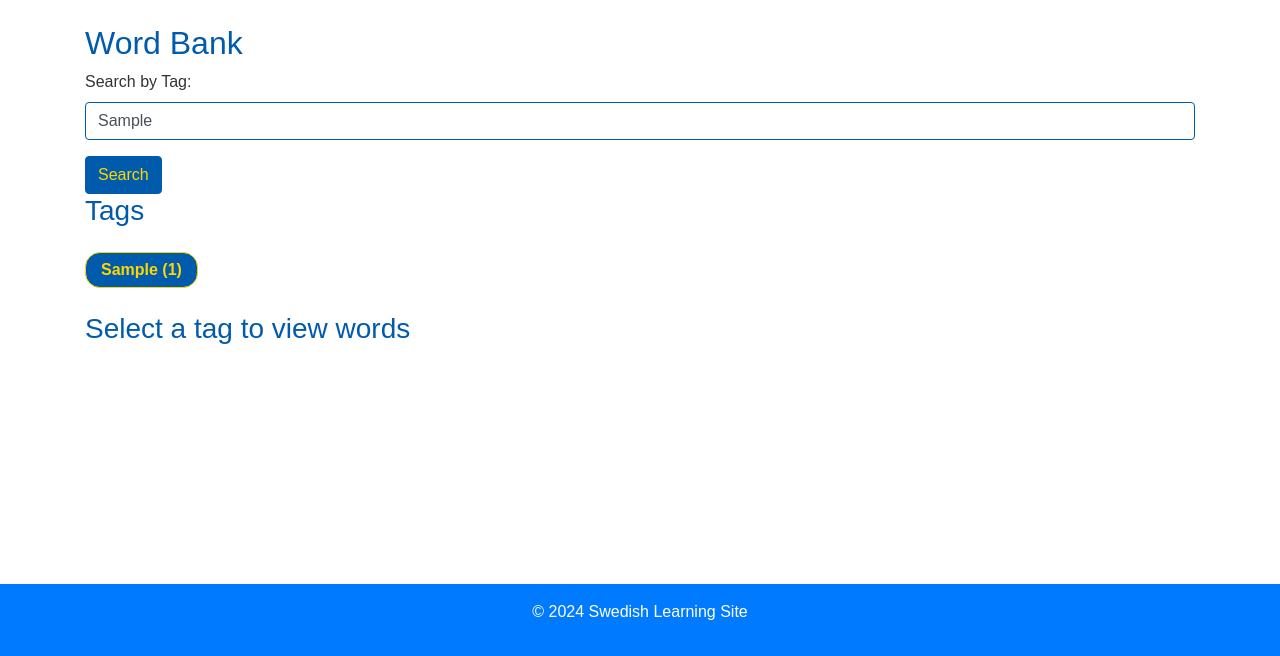
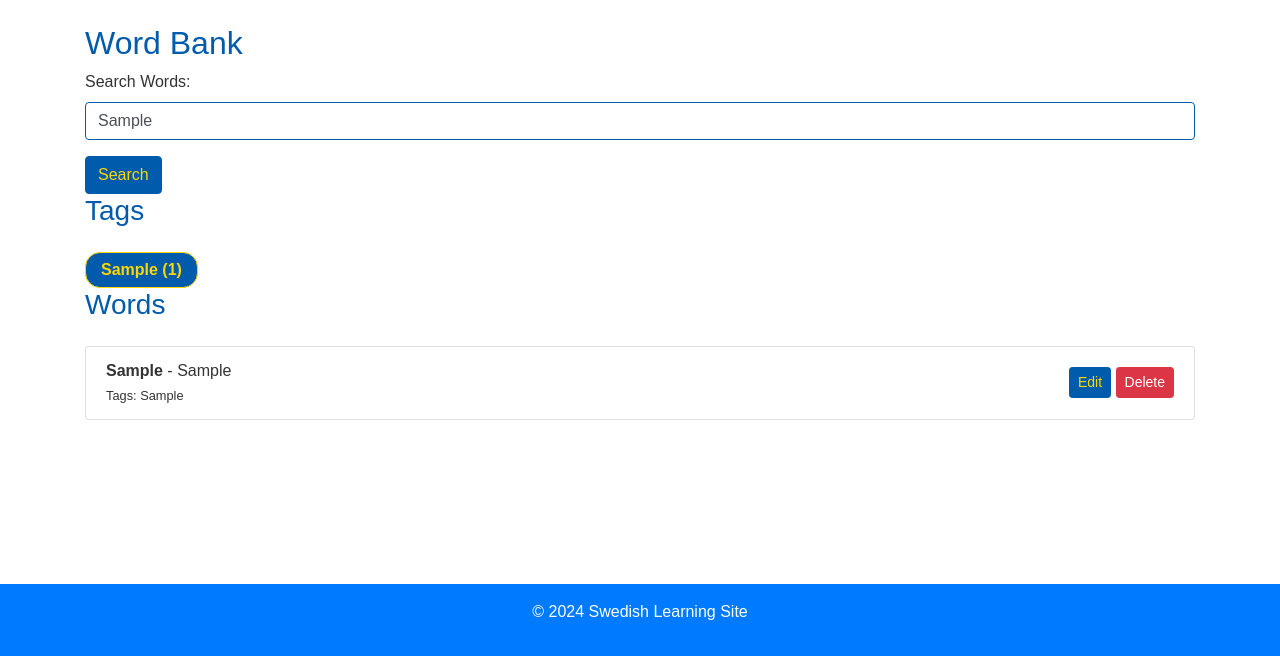
Before and after one commit to JerrickTram/JerrickTram.github.io, a Flask app: a page that uses app/templates/word_bank.html in a window 1280 px wide. Shown: the part 144-800 px from the top of the page. Run offline with Flask 3, Linux system fonts and the light colour scheme; tables that the repository leaves empty hold one stand-in row (values such as "Sample post"); some libraries are stand-ins or nearby versions.

Commit message:
improved word bank search to look for terms based on input fields

```diff
--- a/app/routes.py
+++ b/app/routes.py
@@ -131,11 +131,20 @@
 
 @bp.route('/word_bank')
 def word_bank():
-    tag = request.args.get('tag')
-    if tag:
-        words = Word.query.filter(Word.tags.contains(tag)).order_by(Word.swedish_word).all()
-    else:
-        words = []
+    search = request.args.get('search')
+    query = Word.query
+
+    if search:
+        search_pattern = f"%{search}%"
+        query = query.filter(
+            db.or_(
+                Word.tags.ilike(search_pattern),
+                Word.swedish_word.ilike(search_pattern),
+                Word.english_translation.ilike(search_pattern)
+            )
+        )
+
+    words = query.order_by(Word.swedish_word).all() if search else []
 
     all_words = Word.query.all()
     # Count tags
@@ -149,4 +158,4 @@
     # Sort tags by frequency
     sorted_tags = sorted(tag_counts.items(), key=lambda x: x[1], reverse=True)
 
-    return render_template('word_bank.html', words=words, tag=tag, sorted_tags=sorted_tags)
+    return render_template('word_bank.html', words=words, search=search, sorted_tags=sorted_tags)
--- a/app/templates/word_bank.html
+++ b/app/templates/word_bank.html
@@ -4,8 +4,8 @@
     <h2>Word Bank</h2>
     <form method="GET" action="{{ url_for('main.word_bank') }}">
         <div class="form-group">
-            <label for="tag">Search by Tag:</label>
-            <input type="text" id="tag" name="tag" class="form-control" placeholder="Enter tag" value="{{ tag }}">
+            <label for="search">Search Words:</label>
+            <input type="text" id="search" name="search" class="form-control" placeholder="Enter tag or word" value="{{ search }}">
         </div>
         <button type="submit" class="btn btn-primary">Search</button>
     </form>
@@ -13,7 +13,7 @@
     <h3>Tags</h3>
     <div class="tag-cloud mt-4">
         {% for tag, count in sorted_tags %}
-            <a href="{{ url_for('main.word_bank', tag=tag) }}" class="tag">{{ tag }} ({{ count }})</a>
+            <a href="{{ url_for('main.word_bank', search=tag) }}" class="tag">{{ tag }} ({{ count }})</a>
         {% endfor %}
     </div>
 
```
